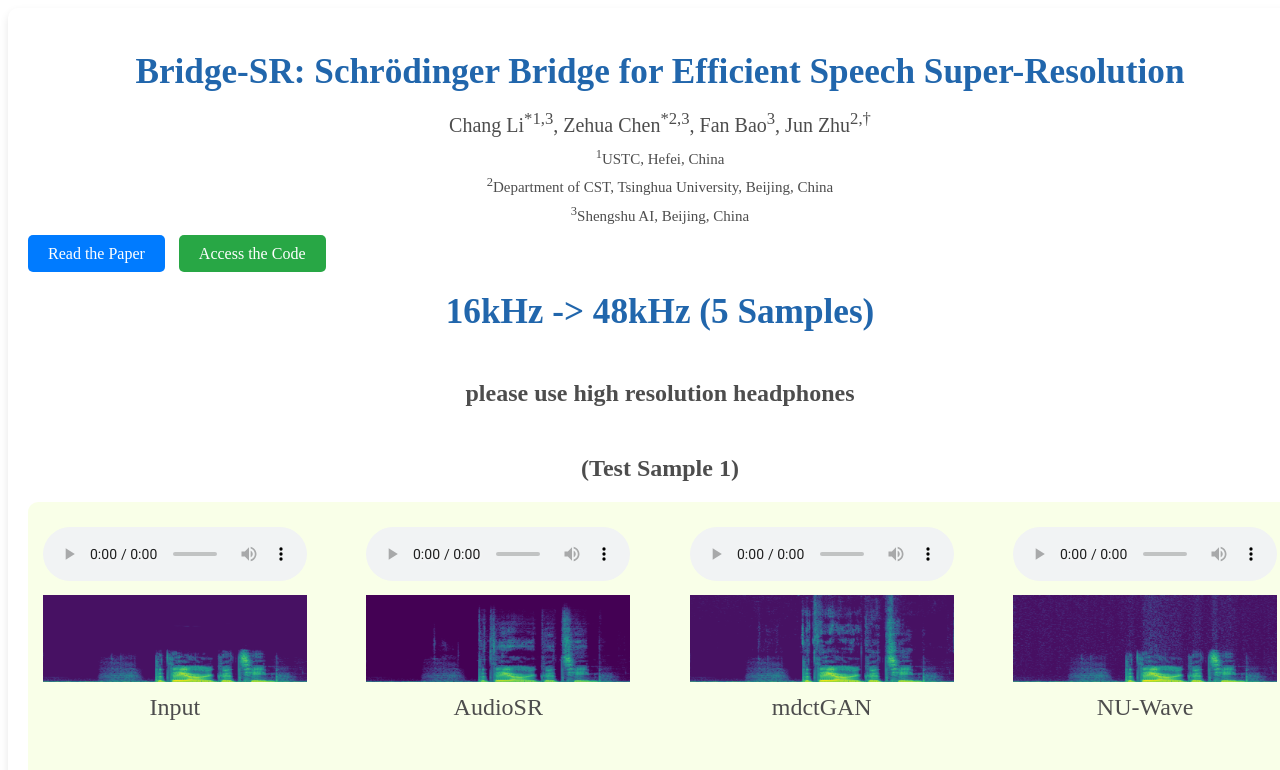
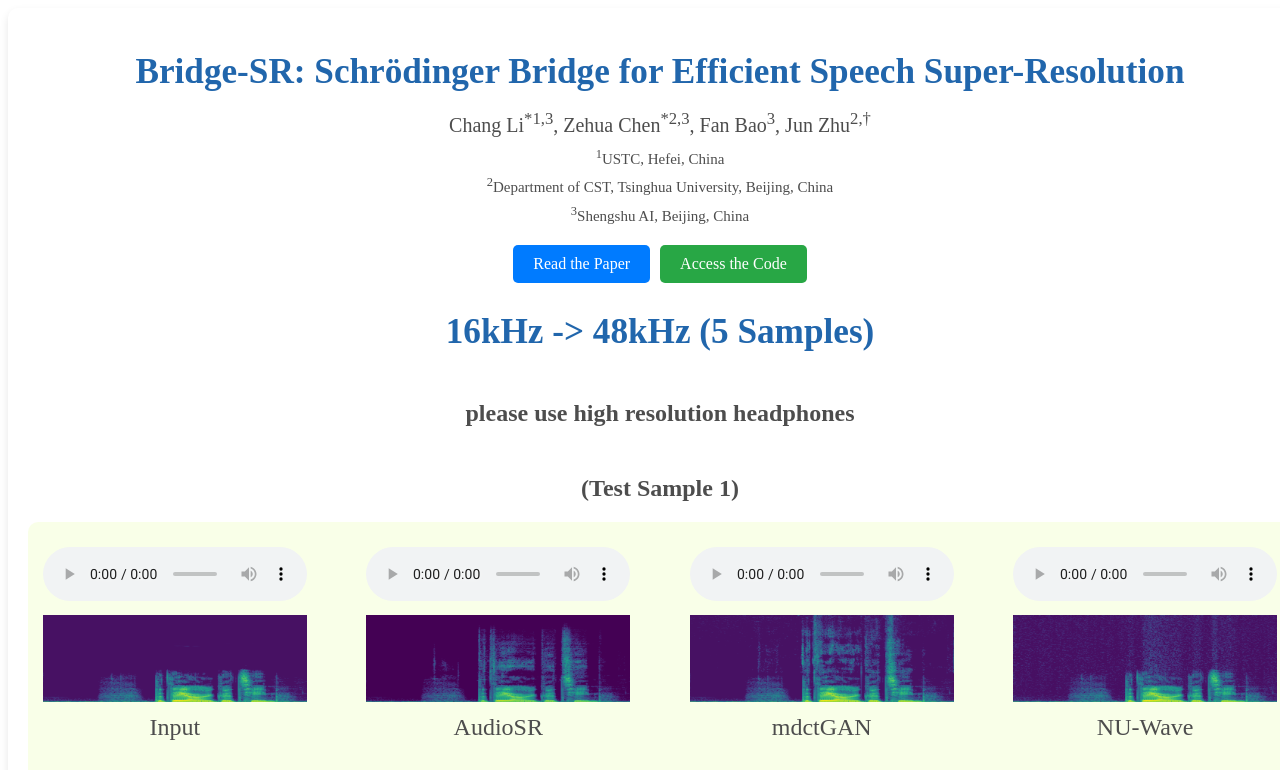
Before and after one commit to Bridge-SR/Bridge-SR.github.io, a plain HTML site: page index.html in a window 1280 px wide. Shown: the top 770 px of the page. Drawn offline with Linux system fonts and the light colour scheme.

Commit message:
Update index.html

```diff
--- a/index.html
+++ b/index.html
@@ -96,9 +96,9 @@
       <p style="font-size: 15px;"><sup>2</sup>Department of CST, Tsinghua University, Beijing, China</p>
       <p style="font-size: 15px;"><sup>3</sup>Shengshu AI, Beijing, China</p>
 
-      <div style="margin-top: 20px;">
-        <a href="paper" target="_blank" style="padding: 10px 20px; background-color: #007BFF; color: white; text-decoration: none; border-radius: 5px; margin-right: 10px;">Read the Paper</a>
-        <a href="code" target="_blank" style="padding: 10px 20px; background-color: #28a745; color: white; text-decoration: none; border-radius: 5px;">Access the Code</a>
+      <div style="margin-top: 20px; display: flex; justify-content: center; gap: 10px;">
+        <a href="link-to-paper" target="_blank" style="padding: 10px 20px; background-color: #007BFF; color: white; text-decoration: none; border-radius: 5px;">Read the Paper</a>
+        <a href="link-to-code" target="_blank" style="padding: 10px 20px; background-color: #28a745; color: white; text-decoration: none; border-radius: 5px;">Access the Code</a>
       </div>
     </header>
 
```
